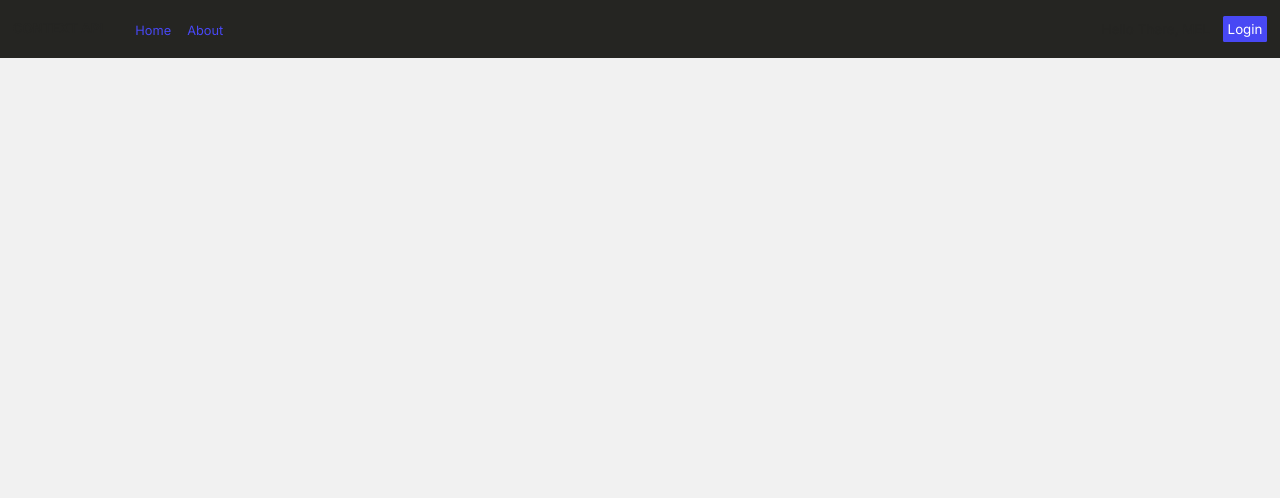
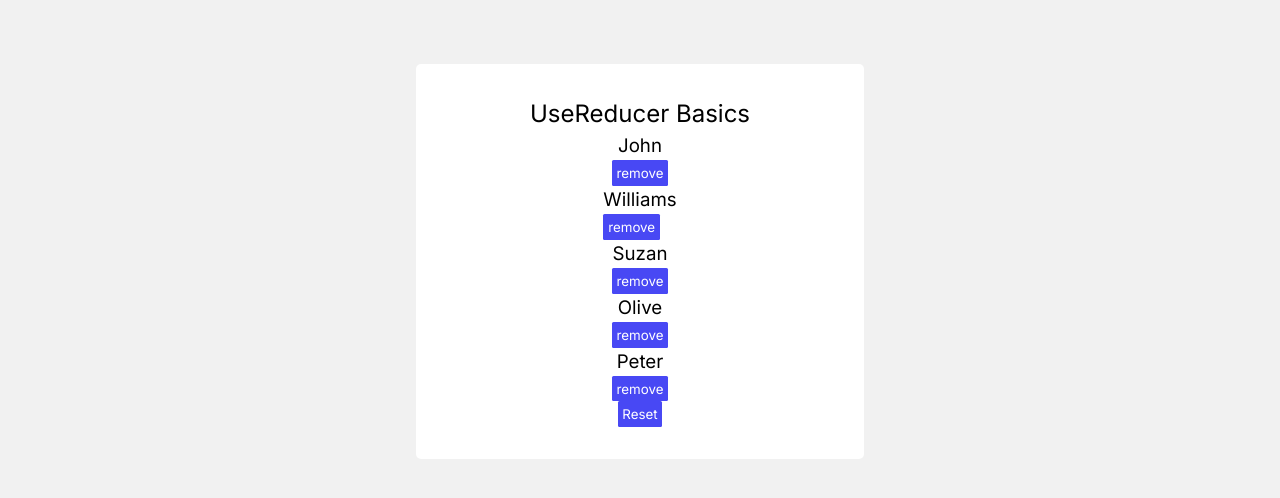
Before and after one commit to Mel-Turham/React-review-part-2, a React (Vite) app: page / in a window 1280 px wide. Shown: the top 498 px of the page. Built offline with nearby package versions, Linux system fonts and the light colour scheme.

Commit message:
useReducer basics

```diff
--- a/src/App.jsx
+++ b/src/App.jsx
@@ -2,7 +2,9 @@
 // import MultipleEffects from './Tutorials/02-useEffect/starter/03-multiple-effects';
 // import UseEffectFetchUser from './Tutorials/02-useEffect/starter/04-useEffect-fetch';
 
-import Navbar from "./Tutorials/09-context-api/starter/context/Navbar";
+import ReducerBasics from "./Tutorials/10-useReducer/starter/01-useReducer";
+
+// import Navbar from "./Tutorials/09-context-api/starter/context/Navbar";
 
 // import Navbar from './Tutorials/09-context-api/starter/props drilling/context';
 
@@ -44,7 +46,7 @@ import Navbar from "./Tutorials/09-context-api/starter/context/Navbar";
 
 const App = () => {
 	return (
-		<>
+		<div className="container">
 			{/* <UseEffectBasics/> */}
 			{/* <MultipleEffects /> */}
 			{/* <UseEffectFetchUser /> */}
@@ -73,8 +75,10 @@ const App = () => {
 			{/* <FetchCustomHook /> */}
 			{/* <Navbar /> */}
 
-			<Navbar/>
-		</>
+			{/* <Navbar/> */}
+
+			<ReducerBasics/>
+		</div>
 	);
 };
 export default App;
--- a/src/Tutorials/09-context-api/starter/context/Navbar.jsx
+++ b/src/Tutorials/09-context-api/starter/context/Navbar.jsx
@@ -5,7 +5,7 @@ const NavbarContext = createContext();
 
 // custom hook context
 
-export const AppContext = ()=> useContext(NavbarContext)
+export const AppContext = () => useContext(NavbarContext);
 const Navbar = () => {
 	const [user, setUser] = useState({
 		name: 'Mel',
--- /dev/null
+++ b/src/Tutorials/10-useReducer/starter/01-useReducer.jsx
@@ -0,0 +1,58 @@
+import { useState } from 'react';
+import { data } from '../../../../data';
+
+const ReducerBasics = () => {
+	const [users, setUsers] = useState(data);
+
+	const handleOnclick = (id) => {
+		const newUser = users.filter((user) => user.id !== id);
+
+		setUsers(newUser);
+	};
+
+	const handleClear = () => {
+		setUsers([]);
+	};
+
+	// reset button
+	const handleReset = () => {
+		setUsers(data);
+	};
+	return (
+		<>
+			<h2>useReducer basics</h2>
+			{users.map((user) => {
+				return (
+					<div key={user.id}>
+						<h3>{user.name}</h3>
+						<button
+							className='btn'
+							type='button'
+							onClick={() => handleOnclick(user.id)}
+						>
+							remove
+						</button>
+					</div>
+				);
+			})}
+
+			{users.length ? (
+
+        <button onClick={handleReset} className='btn' type='button'>
+					Reset
+				</button>
+			) : (
+				<button
+					className='btn'
+					type='button'
+					role='button'
+					onClick={handleClear}
+				>
+					Clear
+				</button>
+			)}
+		</>
+	);
+};
+
+export default ReducerBasics;
```
